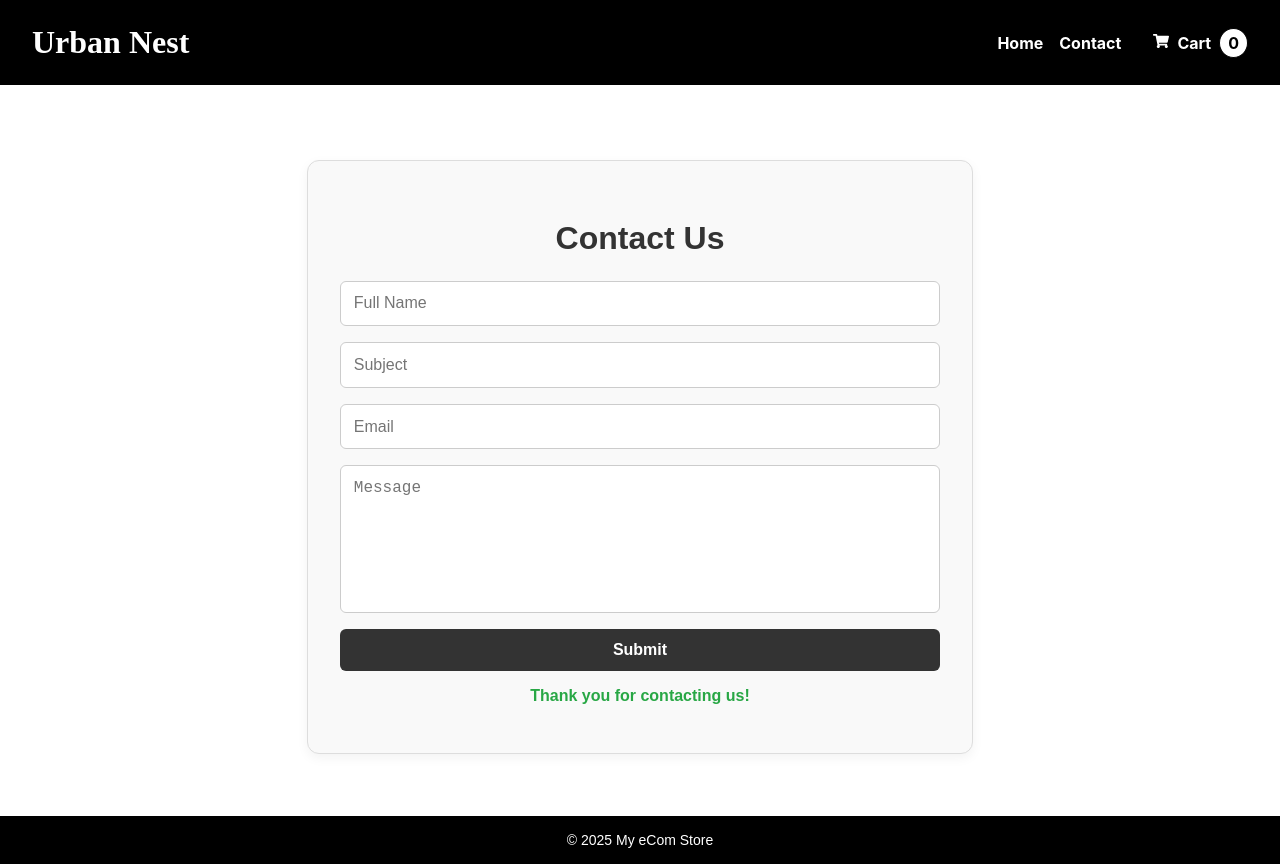
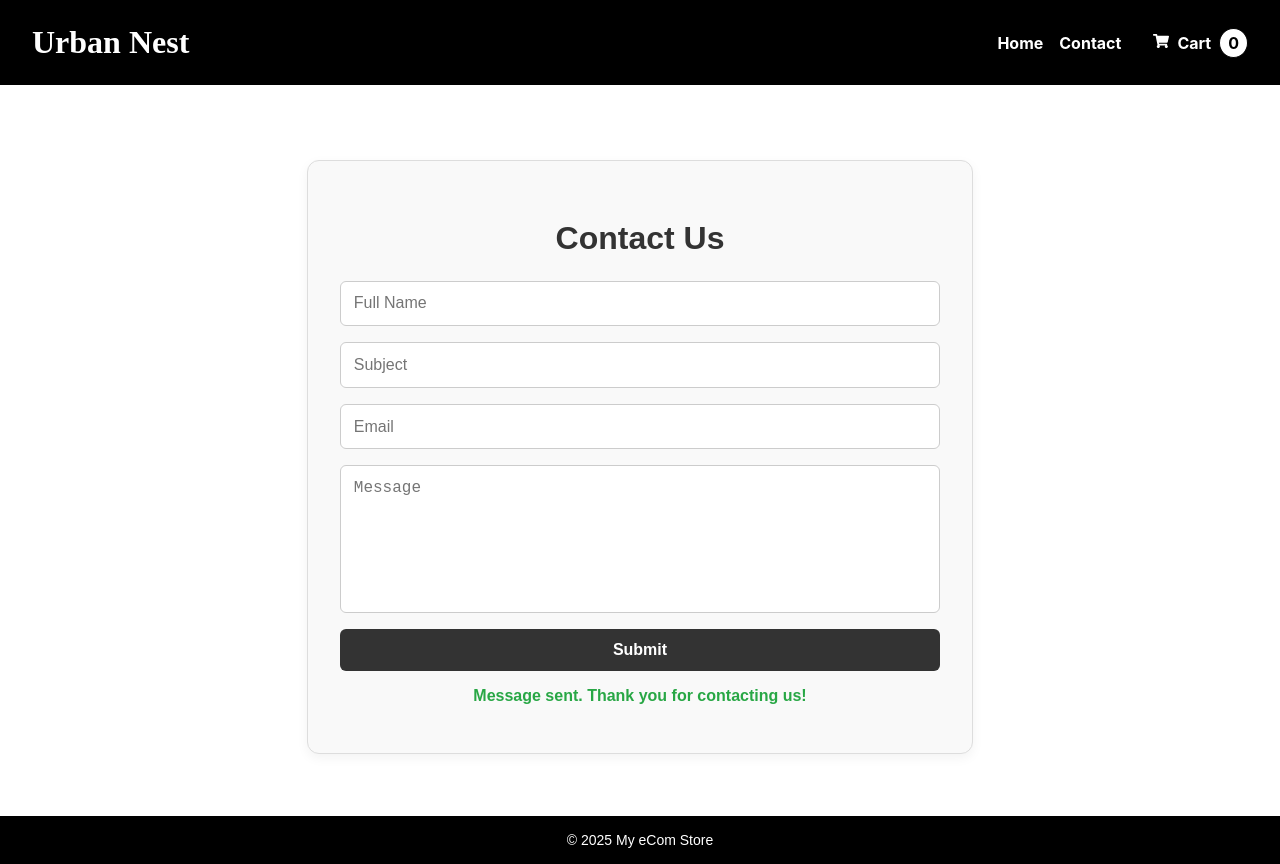
Before and after one commit to Asora7/course-assignment-ecom, a React (Create React App) app: page /contact in a window 1280 px wide. Both pictures are taken after typing "Sample", "Sample", "name@example.com", "Sample" into the empty fields and a click on the button "Submit". Built offline with nearby package versions, Linux system fonts and the light colour scheme.

Commit message:
changed margin for smaller screen

```diff
--- a/src/components/styles/CartPage.styles.js
+++ b/src/components/styles/CartPage.styles.js
@@ -16,6 +16,10 @@ export const CartPageContainer = styled.div`
   margin-top: 6rem;
   border: 1px solid #ddd;  // Adds a thin stroke with a light gray color
   border-radius: 8px;  // Optional: Adds rounded corners for a smoother look
+
+      @media (max-width: 768px) {
+        margin-top: 2rem; /* Smaller margin-top on small screens */
+    }
 `;
 
 // Title of the Cart Page
--- a/src/components/styles/CheckoutPage.styles.js
+++ b/src/components/styles/CheckoutPage.styles.js
@@ -16,6 +16,10 @@ export const CheckoutPageContainer = styled.div`
   margin-top: 6rem;  // Added a bit of space from the top
   border: 1px solid #ddd;  // Adds a thin stroke with a light gray color
   border-radius: 8px;  // Optional: Adds rounded corners for a smoother look
+
+      @media (max-width: 768px) {
+        margin-top: 2rem; /* Smaller margin-top on small screens */
+    }
 `;
 
 // Checkout page title (small margin)
--- a/src/components/styles/ContactPage.styles.js
+++ b/src/components/styles/ContactPage.styles.js
@@ -11,6 +11,10 @@ export const ContactWrapper = styled.section`
     box-shadow: 0 4px 12px rgba(0, 0, 0, 0.05);
     font-family: 'Arial', sans-serif;
     margin-top: 4rem;
+
+        @media (max-width: 768px) {
+        margin-top: 2rem; /* Smaller margin-top on small screens */
+    }
 `;
 
 export const Title = styled.h1`
--- a/src/pages/ContactPage.jsx
+++ b/src/pages/ContactPage.jsx
@@ -108,7 +108,7 @@ function ContactPage() {
                     <Button type="submit">Submit</Button>
                 </Form>
 
-                {submitted && <SuccessMessage>Thank you for contacting us!</SuccessMessage>}
+                {submitted && <SuccessMessage>Message sent. Thank you for contacting us!</SuccessMessage>}
             </ContactWrapper>
         </Layout>
     );
```
